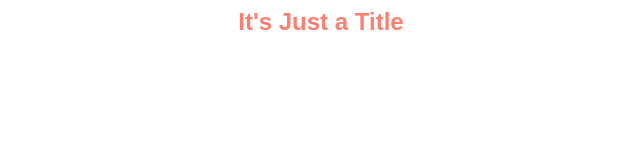
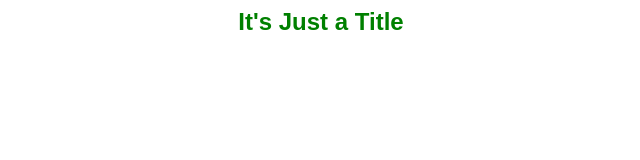
Before and after one commit to Bimoan09/testgit2, a plain HTML site: page index.html in a window 1280 px wide. Shown: the whole page, without its empty margins (319-959 px from the left). Drawn offline with Linux system fonts and the light colour scheme.

Commit message:
Edited CSS

```diff
--- a/style.css
+++ b/style.css
@@ -1,5 +1,5 @@
 h2 {
-     color: salmon;
+     color: green;
      font-family: arial;
      text-align: center;
 }
```
